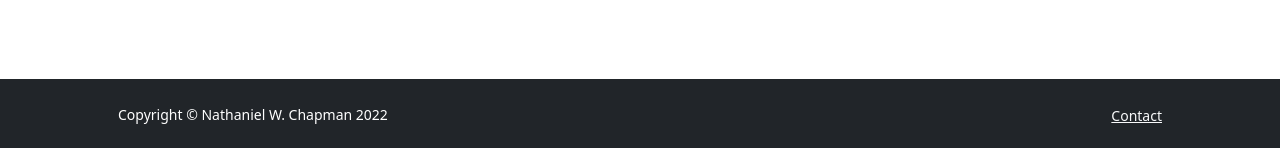
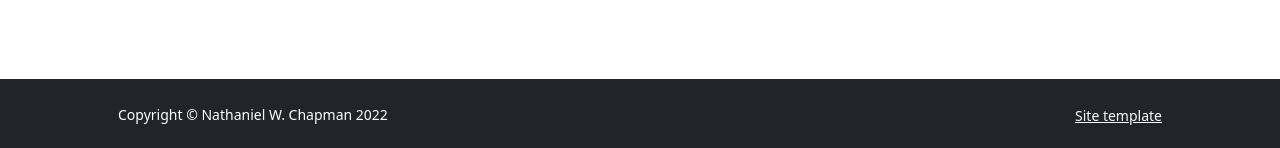
Before and after one commit to NonDairyNeutrino/nondairyneutrino.github.io, a Jekyll site: the page docs/index.html, which Jekyll copies as it is, in a window 1280 px wide. Shown: the part 1288-1436 px from the top of the page. Built offline with Jekyll 4.4.1, drawn with Linux system fonts in a browser that asks for light colours.

Commit message:
change footer contact to template source

```diff
--- a/docs/about.html
+++ b/docs/about.html
@@ -147,7 +147,7 @@
                         <span class="text-white mx-1">&middot;</span>
                         <a class="link-light small" href="#!">Terms</a>
                         <span class="text-white mx-1">&middot;</span> -->
-                        <a class="link-light small" href="#!">Contact</a>
+                        <a class="link-light small" href="https://github.com/startbootstrap/startbootstrap-modern-business">Site template</a>
                     </div>
                 </div>
             </div>
--- a/docs/index.html
+++ b/docs/index.html
@@ -221,7 +221,7 @@ END             -->
                         <span class="text-white mx-1">&middot;</span>
                         <a class="link-light small" href="#!">Terms</a>
                         <span class="text-white mx-1">&middot;</span> -->
-                        <a class="link-light small" href="#!">Contact</a>
+                        <a class="link-light small" href="https://github.com/startbootstrap/startbootstrap-modern-business">Site template</a>
                     </div>
                 </div>
             </div>
```
